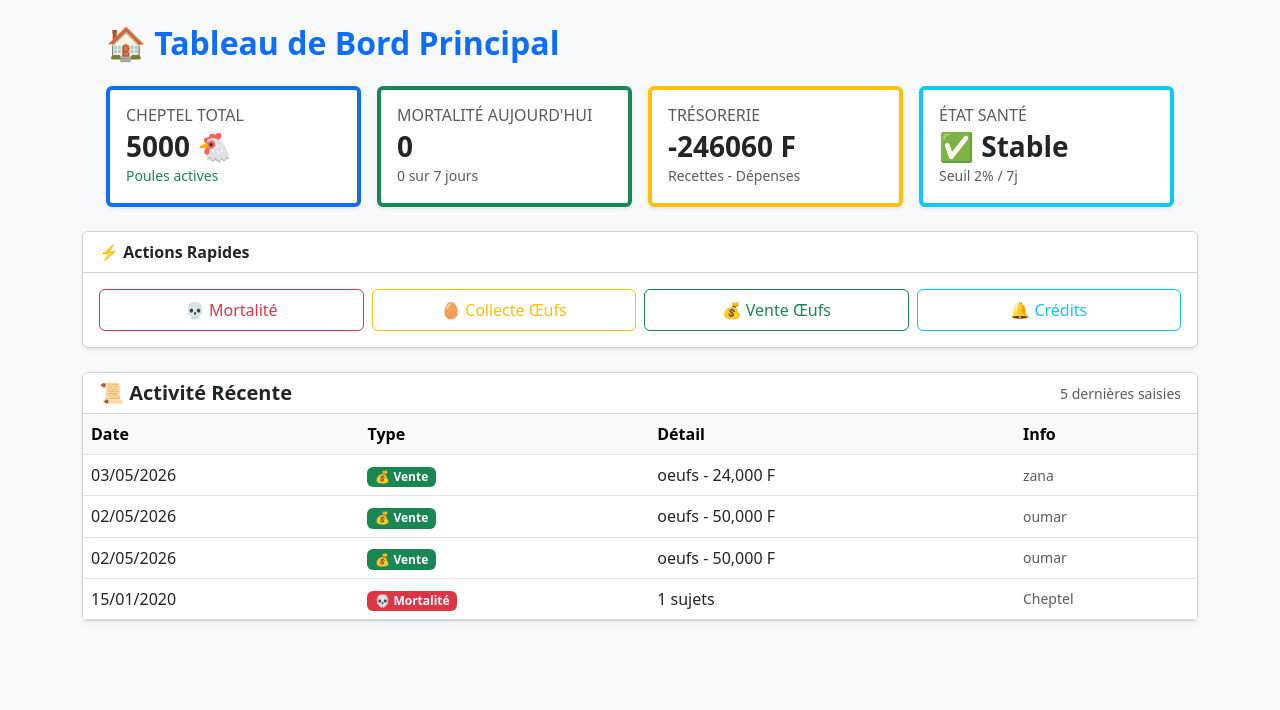
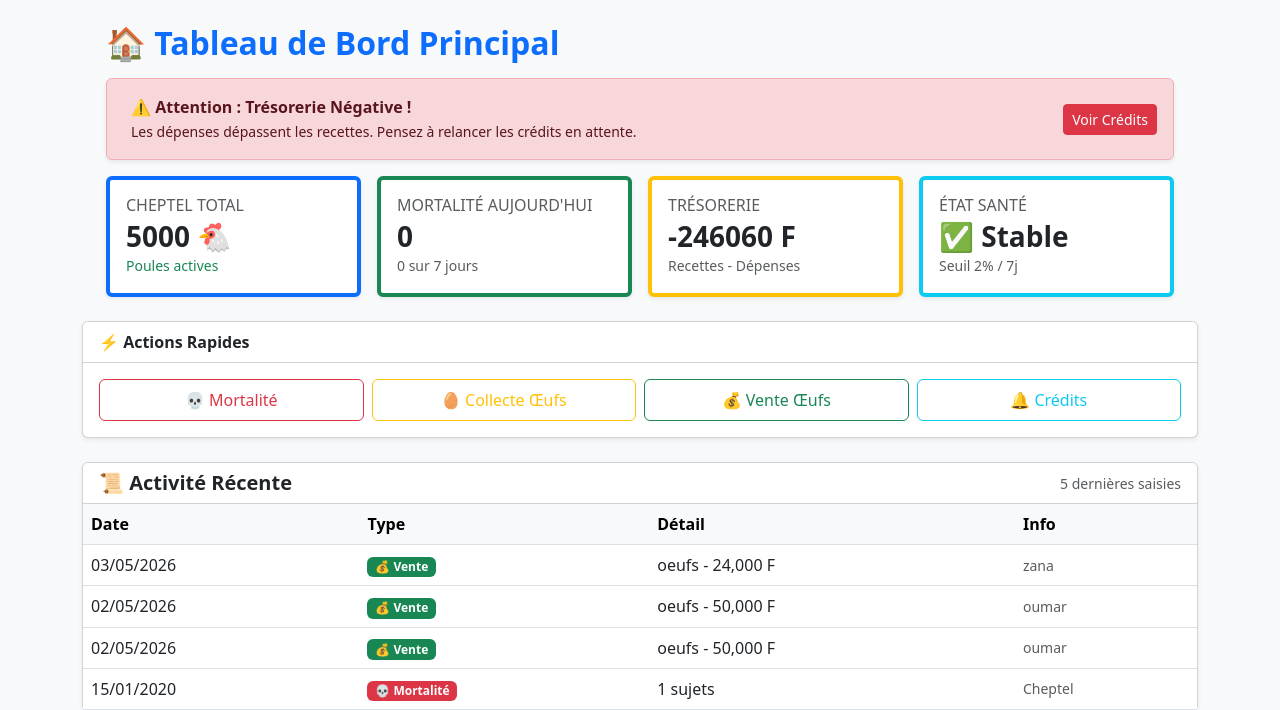
Before and after one commit to fanemamadou/dokaha-local, a Django app: page /dashboard/ in a window 1280 px wide. Shown: the part 56-766 px from the top of the page. Run offline with Django 5.2, Linux system fonts and the light colour scheme; a user stored in the database is signed in; data comes from the database, SQL or seed files in the repository; tables that the repository leaves empty hold one stand-in row (values such as "Sample post").

Commit message:
🏆 Dashboard complet v1.5 (KPIs + Actions + Activité + Alertes)

```diff
--- a/gestion/templates/gestion/dashboard.html
+++ b/gestion/templates/gestion/dashboard.html
@@ -1,7 +1,31 @@
 {% extends "gestion/base.html" %}
 {% block content %}
 <div class="container-fluid px-4 mt-4">
-    <h2 class="mb-4 fw-bold text-primary">🏠 Tableau de Bord Principal</h2>
+    <h2 class="mb-3 fw-bold text-primary">🏠 Tableau de Bord Principal</h2>
+
+    <!-- 🚨 ALERTES PROACTIVES -->
+    {% if alerte_tresorerie %}
+    <div class="alert alert-danger d-flex align-items-center shadow-sm mb-3" role="alert">
+        <i class="bi bi-exclamation-triangle-fill me-2 fs-4"></i>
+        <div>
+            <strong>⚠️ Attention : Trésorerie Négative !</strong><br>
+            <small>Les dépenses dépassent les recettes. Pensez à relancer les crédits en attente.</small>
+        </div>
+        <a href="/credits/" class="btn btn-sm btn-danger ms-auto">Voir Crédits</a>
+    </div>
+    {% endif %}
+
+    {% if alerte_mortalite %}
+    <div class="alert alert-warning d-flex align-items-center shadow-sm mb-3" role="alert">
+        <i class="bi bi-heart-pulse-fill me-2 fs-4"></i>
+        <div>
+            <strong>⚠️ Alerte Sanitaire :</strong> Mortalité élevée cette semaine ({{ mortalite_week }} sujets).<br>
+            <small>Surveillez vos poulaillers et vérifiez les traitements.</small>
+        </div>
+        <a href="/mortalite/ajouter/" class="btn btn-sm btn-warning ms-auto">Saisir</a>
+    </div>
+    {% endif %}
+
 
     <div class="row g-3 mb-4">
         <div class="col-md-3 col-sm-6">
```
